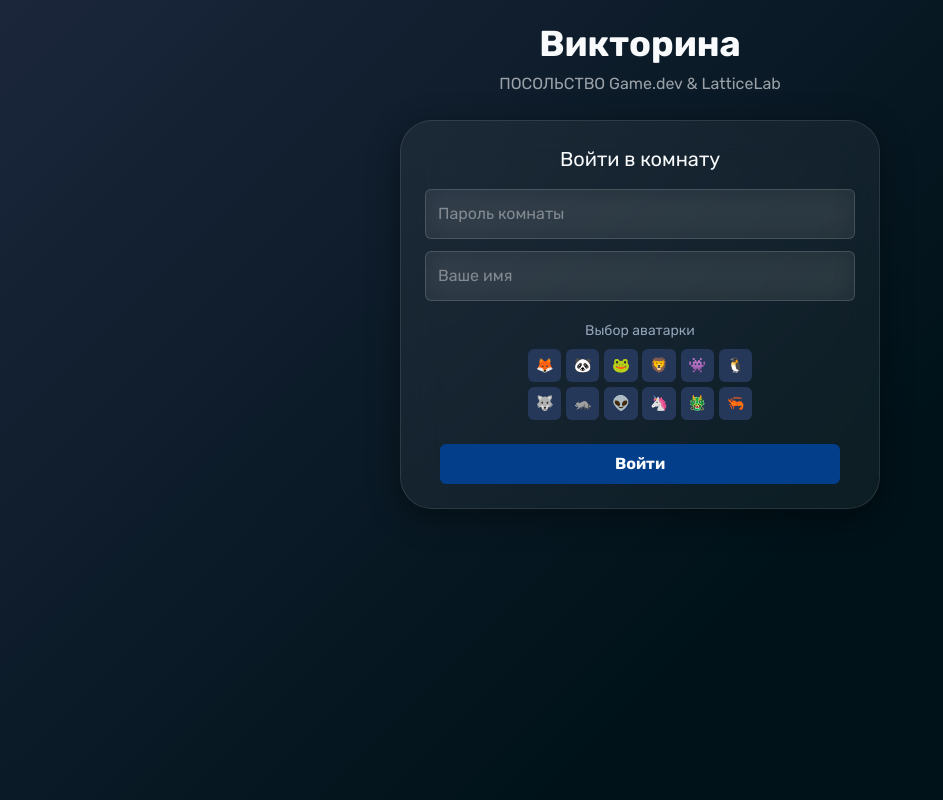
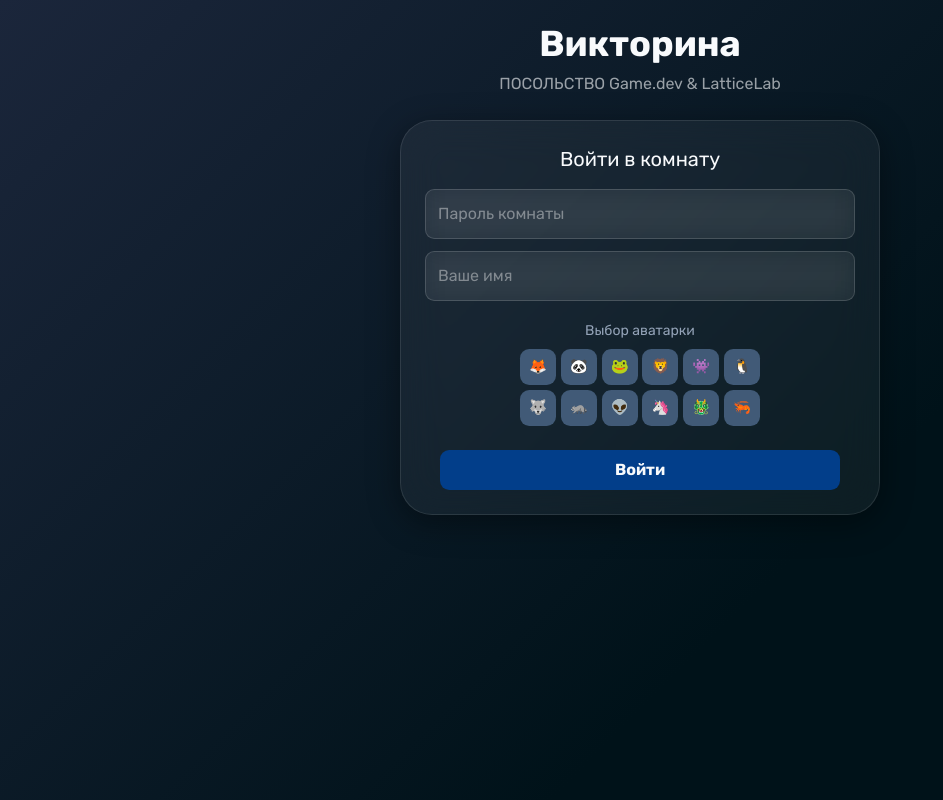
Before and after one commit to KLeyman-228/QuizWeb, a Django app: page / in a window 1280 px wide. Shown: the whole page, without its empty margins (0-943 px from the left). Run offline with Django 5.2, Linux system fonts and the light colour scheme; some libraries are stand-ins or nearby versions.

Commit message:
style fix -12

```diff
--- a/static/css/style.css
+++ b/static/css/style.css
@@ -7,7 +7,8 @@
     --bg-page:        #0D1B2A;   /* тёмный фон страницы  */
     --bg-card:        #1B263B;   /* карточки             */
     --bg-input:       #26385a;   /* поля / варианты      */
-    --bg-input-hover: #023E8A;   /* ховер полей          */
+    --bg-input-hover: #023E8A;
+    --bg-avarar:      #415A77;   /* ховер полей          */
 
     /* Текст */
     --text-main:  #f8fafc;
@@ -27,7 +28,7 @@
 
     /* Скругления */
     --radius:    2rem;   /* карточки */
-    --radius-sm: 0.375rem;  /* кнопки / поля */
+    --radius-sm: 0.575rem;  /* кнопки / поля */
 }
 
 /* ===================================================
@@ -145,7 +146,7 @@ body {
     grid-template-columns: repeat(6, 1fr);
     gap: 0.30rem;
     margin-bottom: 0.75rem;
-    max-width: 14rem;
+    max-width: 15rem;
     margin-left: auto;
     margin-right: auto;
 }
@@ -153,7 +154,7 @@ body {
     width: 100%;
     aspect-ratio: 1;
     padding: 0.1rem;
-    background: var(--bg-input);
+    background: var(--bg-avarar);
     border: none;
     border-radius: var(--radius-sm);
     cursor: pointer;
```
